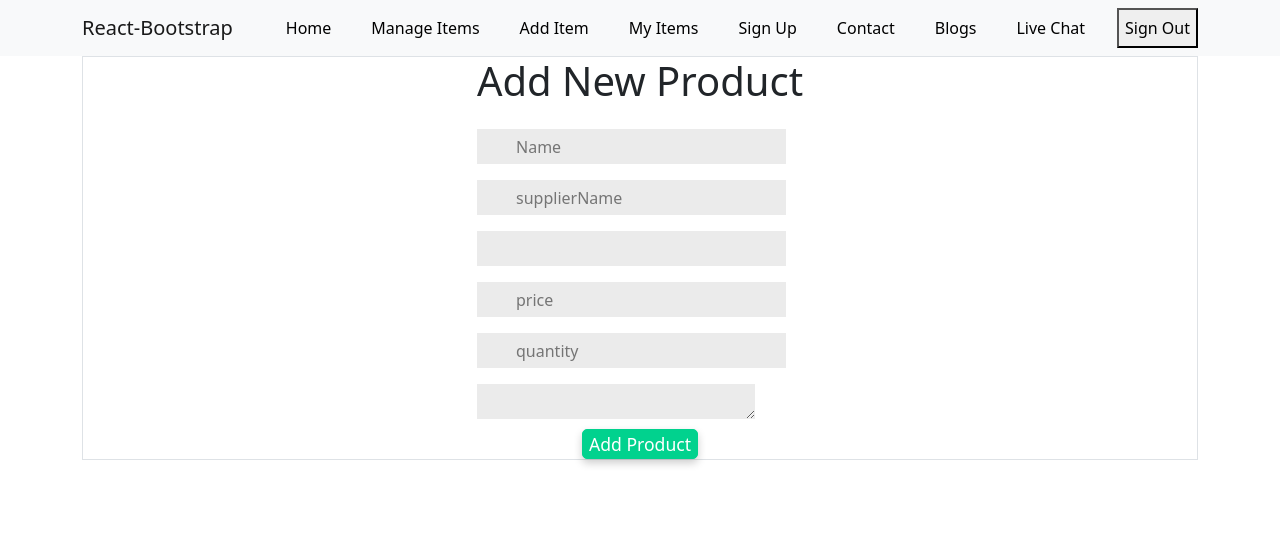
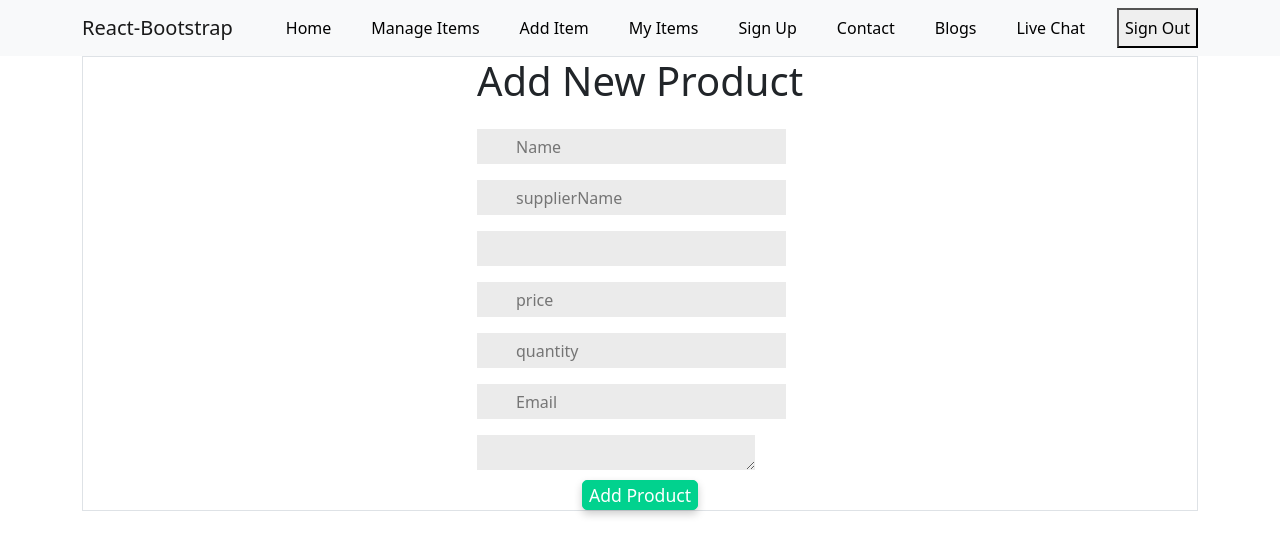
Before and after one commit to somaya-tanjina/techsilo-client, a React (Create React App) app: page /additem in a window 1280 px wide. Shown: the top 556 px of the page. Built offline with nearby package versions, Linux system fonts and the light colour scheme; no server answers; sample sign-in values are in the browser's storage.

Commit message:
increase quantity button  activated

```diff
--- a/src/components/AddItem/AddItem.js
+++ b/src/components/AddItem/AddItem.js
@@ -10,6 +10,7 @@ const AddItem = () => {
             img: event.target.img.value,
             price: event.target.price.value,
             quantity: event.target.quantity.value,
+            email:event.target.email.value
         };
 
         axios.post("http://localhost:5000/additem", item).then((res) => {
@@ -56,6 +57,12 @@ const AddItem = () => {
                         placeholder="quantity"
                         required
                     />
+                    <input
+                        type="text"
+                        name="email"
+                        placeholder="Email"
+                        className="mb-3"
+                    />
 
                     <textarea id="story" name="description"></textarea>
 
--- a/src/components/InventoryDetails/InventoryDetails.js
+++ b/src/components/InventoryDetails/InventoryDetails.js
@@ -44,7 +44,7 @@ const InventoryDetails = () => {
 
 }
 
-    const handleincreaseQuantity = (id) => {
+    const handleincreaseQuantity = () => {
         const newQuantity =
             parseInt(quantity) + parseInt(emailRef.current.value);
 
@@ -55,6 +55,7 @@ const InventoryDetails = () => {
         setIsReload(!isReload);
 // send to server
 
+        console.log(id);
  fetch(`http://localhost:5000/inventory/${id}`, {
      method: "PUT",
      headers: {
@@ -66,7 +67,7 @@ const InventoryDetails = () => {
      .then((data) => {
          setIsReload(!isReload);
          console.log(data);
-         toast("Successfully updated");
+         toast("Successfully quantity increased");
      });
 
     }
--- a/src/components/MyItems/MyItems.js
+++ b/src/components/MyItems/MyItems.js
@@ -1,7 +1,13 @@
 import React from 'react';
+import { useAuthState } from "react-firebase-hooks/auth";
+import auth from '../../firebase.init'
+const MyItems = () => {
+  const [user, loading, error] = useAuthState(auth)
+  const email = user.email;
 
-const MyItems = () => {
+
   return (
+
     <div>
       <h1>My Items</h1>
     </div>
```
